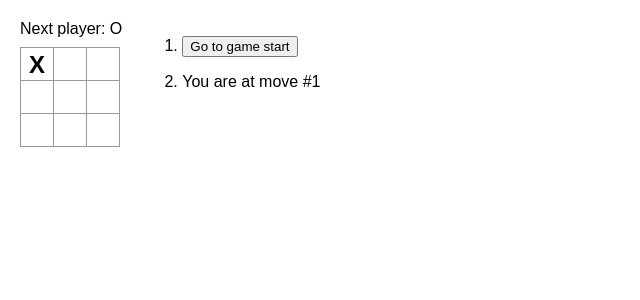
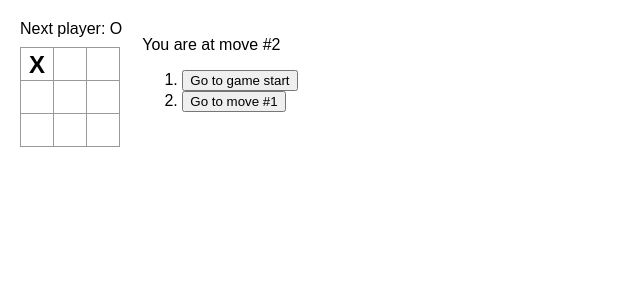
Before and after one commit to Fangtasy-168/Learning-React, a React app in the folder Tic-Tac-Toe Tutorial/: page / in a window 1280 px wide. Both pictures are taken after a click on the button 37 px from the left and 64 px from the top of the page. Shown: the top 300 px of the page, without its empty margins (0-640 px from the left). Built offline with nearby package versions, Linux system fonts and the light colour scheme.

Commit message:
Changing the Turn Status
Moved the game-info into its own function Info Component
- Seperated the turn status from the buttons and have it's location
  static above the time-machine function

```diff
--- a/Tic-Tac-Toe Tutorial/src/App.js
+++ b/Tic-Tac-Toe Tutorial/src/App.js
@@ -60,6 +60,34 @@ function Board({ xIsNext, squares, onPlay }) { // added the properties the funct
     </>
   )
 }
+function Info({ history, onJump }) {
+  let turn = history.length
+  console.log(turn)
+  const moves = history.map((squares, move) => {
+    let description
+    let syntax
+    if (move > 0) {
+      description = 'Go to move #' + move
+      syntax = <button onClick={() => onJump(move)}>{description}</button>
+    }
+    else {
+      description = 'Go to game start'
+      syntax = <button onClick={() => onJump(move)}>{description}</button>
+    }
+    return (
+      <li key={move}>
+        {syntax}
+      </li>
+    )
+  })
+
+  return (
+    <>
+      <p>{'You are at move #' + turn}</p>
+      <ol>{moves}</ol>
+    </>
+  )
+}
 export default function Game() {
 
   const [history, setHistory] = useState([Array(9).fill(null)]) // Operates similar to our previous initalization of squares with an array of 9 filled with nulls but with this its an array of 9 nested in an array
@@ -78,26 +106,6 @@ export default function Game() {
     setCurrentMove(nextMove)
   }
 
-  const moves = history.map((squares, move) => {
-    let description
-    let syntax
-    if (move > 0 && move < history.length - 1) {
-      description = 'Go to move #' + move
-      syntax = <button onClick={() => jumpTo(move)}>{description}</button>
-    } else if (move > 0 && move == history.length - 1) {
-      description = 'You are at move #' + move
-      syntax = <p>{description}</p>
-    }
-    else {
-      description = 'Go to game start'
-      syntax = <button onClick={() => jumpTo(move)}>{description}</button>
-    }
-    return (
-      <li key={move}>
-        {syntax}
-      </li>
-    )
-  })
 
   return (
     <div className="game">
@@ -105,7 +113,7 @@ export default function Game() {
         <Board xIsNext={xIsNext} squares={currentSquares} onPlay={handleplay} />
       </div>
       <div className="game-info">
-        <ol>{moves}</ol>
+        <Info history={history} onJump={jumpTo} />
       </div>
     </div>
   )
```
